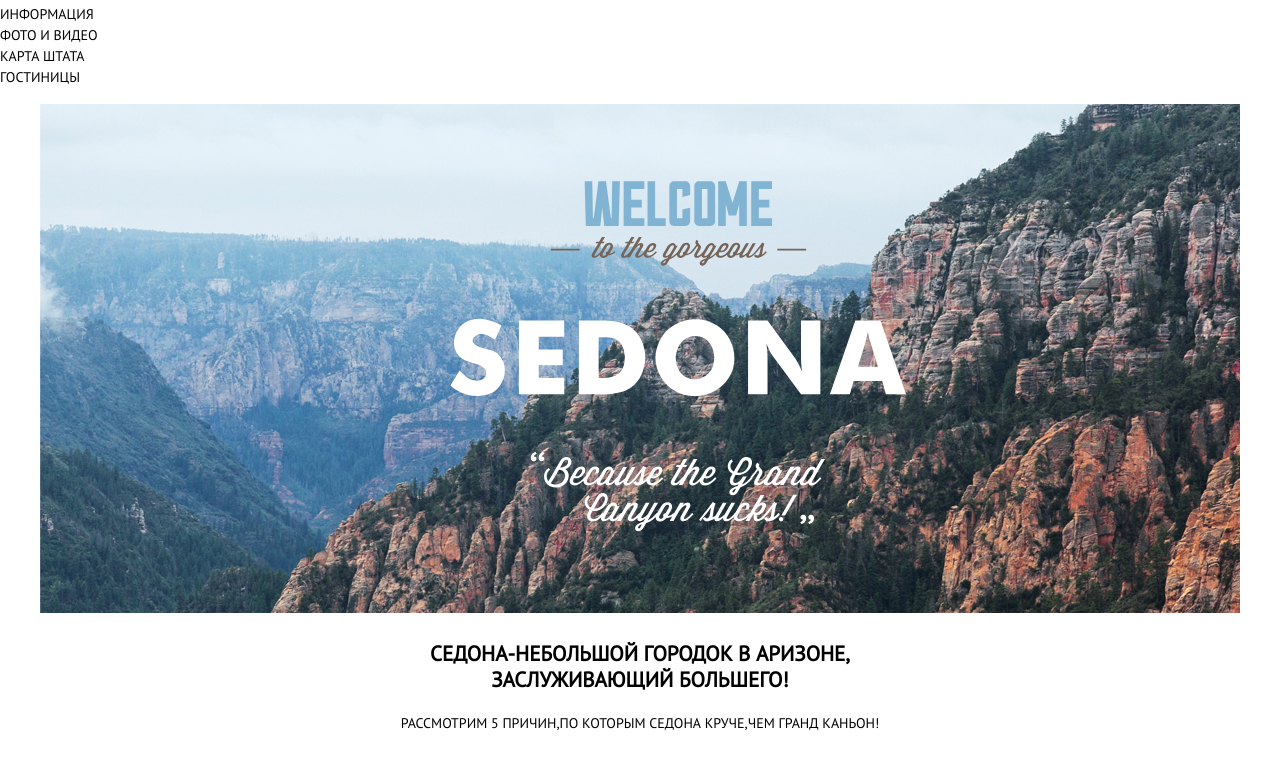
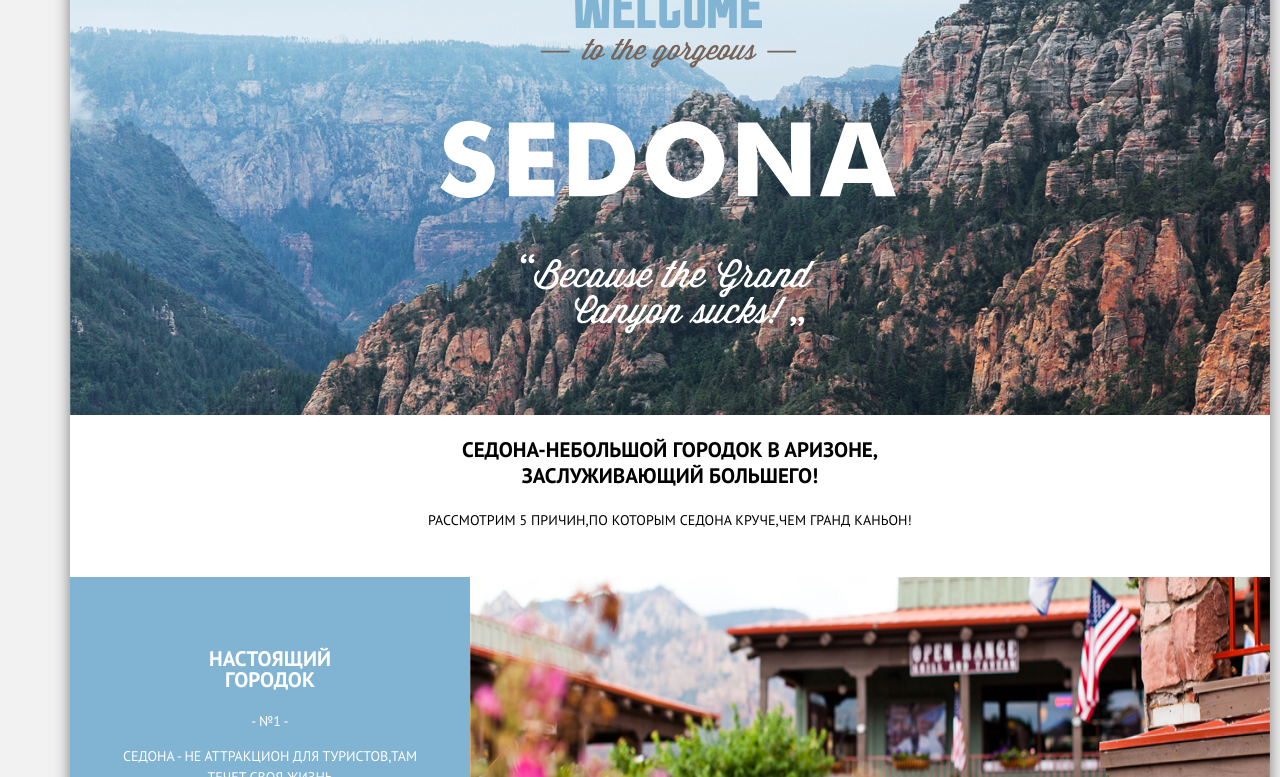
Before and after one commit to IvanTik/1478619-sedona-30, a plain HTML site: page index.html in a window 1280 px wide. Shown: the part 145-922 px from the top of the page. Drawn offline with Linux system fonts and the light colour scheme; files whose address does not match are found by name.

Commit message:
Поправил пятое задание

```diff
--- a/css/style.css
+++ b/css/style.css
@@ -8,6 +8,22 @@
   --special: #81B3D2;
   --special-nav: #766357;
   --bacic-back-gray: #eeeeee;
+  --bacic-background-color-gray: #f2f2f2;
+}
+
+@font-face {
+  font-family: "PT Sans";
+  font-weight: 400;
+  src: url("../fonts/pysans.woff") format("woff"),
+    url("../fonts/ptsans.woff2") format("woff2");
+}
+
+@font-face {
+  font-family: "PT Sans";
+  font-style: normal;
+  font-weight: 700;
+  src: url("../fonts/ptsans-bold.woff") format("woff"),
+    url("../fonts/ptsans-bold.woff2") format("woff2");
 }
 
 /* Global */
@@ -22,17 +38,31 @@ body {
   display: grid;
   grid-template-rows: min-content 1fr min-content;
   align-content: start;
+  background-color: var(--bacic-white);
+}
+
+.container-body {
+  background-color: var(--bacic-white);
+  position: relative;
+  width: 1200px;
+  margin: 0 auto;
+  -webkit-box-shadow: 0 0 15px rgba(0, 0, 0, .5);
+  box-shadow: 0 0 15px rgba(0, 0, 0, .5);
+  background-color: var(--bacic-white);
 }
 
 .page {
   height: 100%;
+  width: 1200px;
 }
 
 .page-body {
   min-height: 100%;
   display: grid;
   grid-template-rows: min-content 1fr min-content;
-  align-content: start;
+  align-content: center;
+  background-color: var(--bacic-background-color-gray);
+  margin-left: 70px;
 }
 
 img {
@@ -45,22 +75,63 @@ a {
   text-decoration: none;
 }
 
-ul {
-  list-style: none;
-  margin: 0;
-  padding: 0;
-}
-
 .site-navigation {
+  display: flex;
+  -ms-flex-wrap: wrap;
+  flex-wrap: wrap;
+  -webkit-box-pack: justify;
+  -ms-flex-pack: justify;
+  justify-content: space-between;
   padding: 0;
   margin: 0;
   padding-top: 14px;
   padding-bottom: 16px;
-  color: var(--bacic-black);
+  list-style: none;
+  font-weight: 700;
 }
 
 .site-navigation-link:hover {
   color: var(--special);
+}
+
+.site-navigation-link:active {
+  color: rgba(0, 0, 0, 0.3);
+}
+
+.site-navigation-link.active {
+  color: var(--special-nav);
+}
+
+.site-navigation li {
+  width: 200px;
+  -ms-flex-negative: 0;
+  flex-shrink: 0;
+}
+
+.site-navigation li:nth-child(2) {
+  margin-right: 131px;
+}
+
+.site-navigation li:nth-child(3) {
+  letter-spacing: 0.2px;
+}
+
+.site-navigation li:nth-child(1),
+.site-navigation li:nth-child(2) {
+  text-align: left;
+}
+
+.site-navigation li:nth-child(3),
+.site-navigation li:nth-child(4) {
+  text-align: right;
+}
+
+.site-navigation li:nth-child(4) {
+  margin-right: 71px;
+}
+
+.site-navigation li:nth-child(1) {
+  margin-left: 72px;
 }
 
 .header-title {
@@ -68,6 +139,7 @@ ul {
   line-height: 26px;
   text-align: center;
   margin-top: 180px;
+  background-color: var(--bacic-white);
 }
 
 .title-promo {
@@ -75,15 +147,18 @@ ul {
   line-height: 26px;
   text-align: center;
   padding-bottom: 30px;
+  letter-spacing: 0.1px;
+  background-color: var(--bacic-white);
 }
 
 .blue {
   width: 470px;
-  height: 256px;
+  min-height: 256px;
   padding-top: 50px;
   text-align: center;
   background: var(--special);
   color: var(--bacic-white);
+  width: 1200px;
 }
 
 .search-question {
@@ -132,9 +207,9 @@ ul {
 }
 
 .container {
-  background-image: url("../img/background-photo.jpg");
-  background-repeat: no-repeat;
-  background-position: top center;
+  width: 1200px;
+  padding: 0px;
+  margin: 0px;
 }
 
 .container-catalog {
@@ -153,6 +228,7 @@ ul {
   padding-top: 60px;
   margin-right: 40px;
   margin-left: 40px;
+  list-style: none;
 }
 
 .search-date {
@@ -170,8 +246,13 @@ ul {
   background-color: var(--bacic-back-gray);
   padding-top: 47px;
   padding-bottom: 54px;
-  margin-left: 40px;
-  margin-right: 40px;
+  list-style: none;
+}
+
+.main-welcome {
+  background-image: url("../img/background-photo.jpg");
+  background-repeat: no-repeat;
+  background-position: top center;
 }
 
 .main-footer {
@@ -189,28 +270,30 @@ ul {
 
 .main-image {
   position: relative;
-  left: 450px;
+  display: block;
+  justify-content: center;
+  left: 370px;
   top: 77px;
 }
 
 .main-header-logo {
-  position: relative;
-  left: 610px;
+  position: absolute;
+  left: 50%;
   top: 0;
+  transform: translateX(-50%);
 }
 
 .container-block {
   display: flex;
   flex-direction: row-reverse;
-  margin-left: 40px;
-  margin-right: 40px;
+  margin: 0px;
 }
 
 .container-block-rev {
   display: flex;
   flex-direction: row;
-  margin-left: 40px;
-  margin-right: 40px;
+  margin: 0px;
+  justify-content: start;
 }
 
 .features-item-caption {
@@ -236,3 +319,43 @@ ul {
   padding: 3px 17px;
   color: var(--bacic-white);
 }
+
+.features {
+  list-style: none;
+  padding: 0px;
+  margin: 0px;
+}
+
+.features-item {
+  list-style: none;
+  margin-left: 0px;
+  margin-right: 0px;
+}
+
+.accommodation-list {
+  list-style: none;
+}
+
+.list-filter {
+  list-style: none;
+}
+
+.footer-filter {
+  list-style: none;
+}
+
+.visually-hidden {
+  position: absolute;
+  width: 1px;
+  height: 1px;
+  margin: -1px;
+  padding: 0;
+  overflow: hidden;
+  border: 0;
+  clip: rect(0 0 0 0)
+}
+
+.features-list {
+  padding: 0px;
+  margin: 0px;
+}
--- a/index.html
+++ b/index.html
@@ -5,12 +5,13 @@
   <meta charset="utf-8">
   <title>Седона</title>
   <link href="https://fonts.googleapis.com/css2?family=PT+Sans&display=swap" rel="stylesheet">
-  <link rel="stylesheet" href="../css/normalize.css">
-  <link rel="stylesheet" href="../css/style.css">
+  <link rel="stylesheet" href="css/normalize.css">
+  <link rel="stylesheet" href="css/style.css">
 </head>
 
 <body class="page-body">
-  <h1>Седона</h1>
+  <div class="container-body">
+    <h1 class="visually-hidden">Седона</h1>
     <header class="main-header">
       <nav class="main-navigation">
         <a class="main-header-logo">
@@ -32,6 +33,7 @@
         </h2>
         <p class="title-promo">Рассмотрим 5 причин,по которым Седона круче,чем Гранд Каньон!</p>
       </section>
+      <h2 class="visually-hidden">Преимущества</h2>
       <section class="features">
         <ul class="features-list">
           <li class="features-item">
@@ -118,8 +120,8 @@
           Тел: <a href="tel:+74956660166">+7(495)666-01-66</a>
         </section>
         <section>
-        <h2>Седона в официальных сетях</h2>
-        <ul>
+          <h2 class="visually-hidden">Седона в официальных сетях</h2>
+          <ul class="footer-filter">
             <li><a href="#">Твиттер</a></li>
             <li><a href="#">Фейсбук</a></li>
             <li><a href="#">Ютуб</a></li>
@@ -131,6 +133,7 @@
         </p>
       </div>
     </footer>
+  </div>
 </body>
 
 </html>
```
Also changed, not shown: catalog.html (+13 -11 lines), fonts/pysans.woff (renamed from fonts/PTSans.woff), 2 other files. Lines whose indentation alone changed are shown as unchanged.
